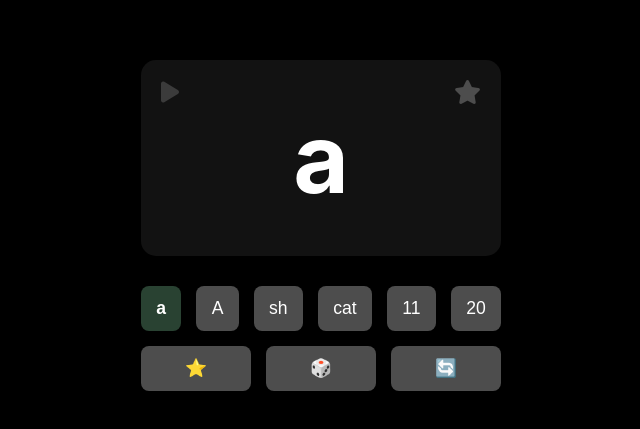
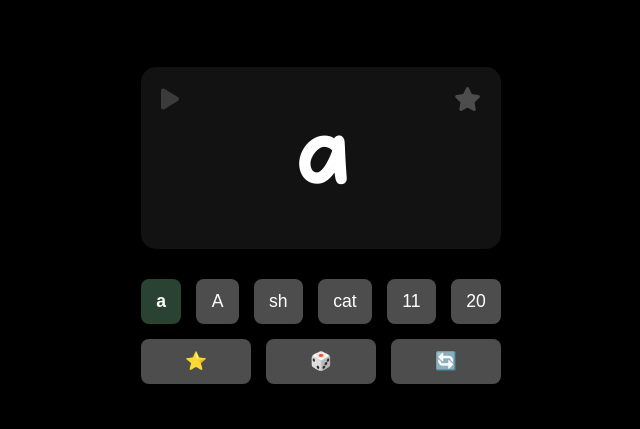
Before and after one commit to terakael/letter-cycler, a plain HTML site: page src/index.html in a window 1280 px wide. Shown: the part 175-604 px from the top of the page, without its empty margins (319-959 px from the left). Drawn offline with Linux system fonts and the light colour scheme.

Commit message:
new words, handwritten font

```diff
--- a/src/script.js
+++ b/src/script.js
@@ -26,7 +26,22 @@ document.addEventListener('DOMContentLoaded', () => {
             'tan', 'top',
             'van',
             'wet', 'wig',
-            'zip'
+            'zip',
+            'best',
+            'clip',
+            'dent', 'dock', 'drag', 'duck', 'dust',
+            'fist', 'flop', 'from',
+            'grab', 'grin',
+            'hand', 'hint', 'hump',
+            'jump',
+            'lamp', 'lock', 'luck',
+            'mist', 'must',
+            'nest',
+            'pick', 'plot', 'pond', 'puck',
+            'rent', 'rock',
+            'sink', 'slim', 'slog', 'snip', 'sock', 'spin', 'spot', 'stun',
+            'tack', 'tent', 'trap', 'trip',
+            'yell',
         ],
         numbers11to19: Array.from({ length: 9 }, (_, i) => (11 + i).toString()),
         numbers10to90: Array.from({ length: 9 }, (_, i) => ((i + 1) * 10).toString())
--- a/src/style.css
+++ b/src/style.css
@@ -14,8 +14,13 @@
     padding: 0;
 }
 
+@font-face {
+    font-family: customFont;
+    src: url("assets/fonts/font.ttf")
+}
+
 body {
-    font-family: -apple-system, BlinkMacSystemFont, "Segoe UI", Roboto, Helvetica, Arial, sans-serif;
+    font-family: customFont;
     background-color: var(--bg-color);
     color: var(--text-color);
     display: flex;
```
Also changed, not shown: src/assets/fonts/font.ttf (added), 1 other file.
